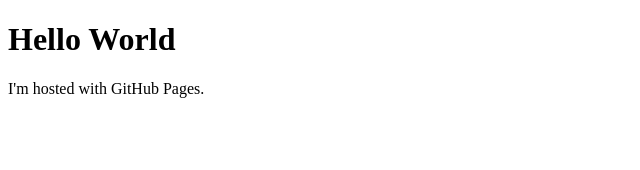
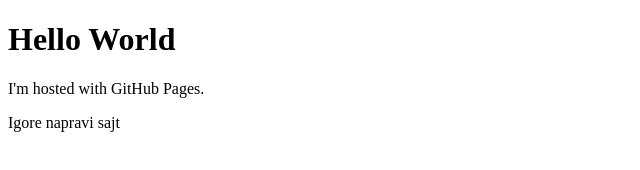
Before and after one commit to vukdjoric/vukdjoric.github.io, a plain HTML site: page index.html in a window 1280 px wide. Shown: the whole page, without its empty margins (0-640 px from the left). Drawn offline with Linux system fonts and the light colour scheme.

Commit message:
Edit
edit za Igora

```diff
--- a/index.html
+++ b/index.html
@@ -3,5 +3,6 @@
 <body>
 <h1>Hello World</h1>
 <p>I'm hosted with GitHub Pages.</p>
+<p>Igore napravi sajt</p>
 </body>
 </html>
```
